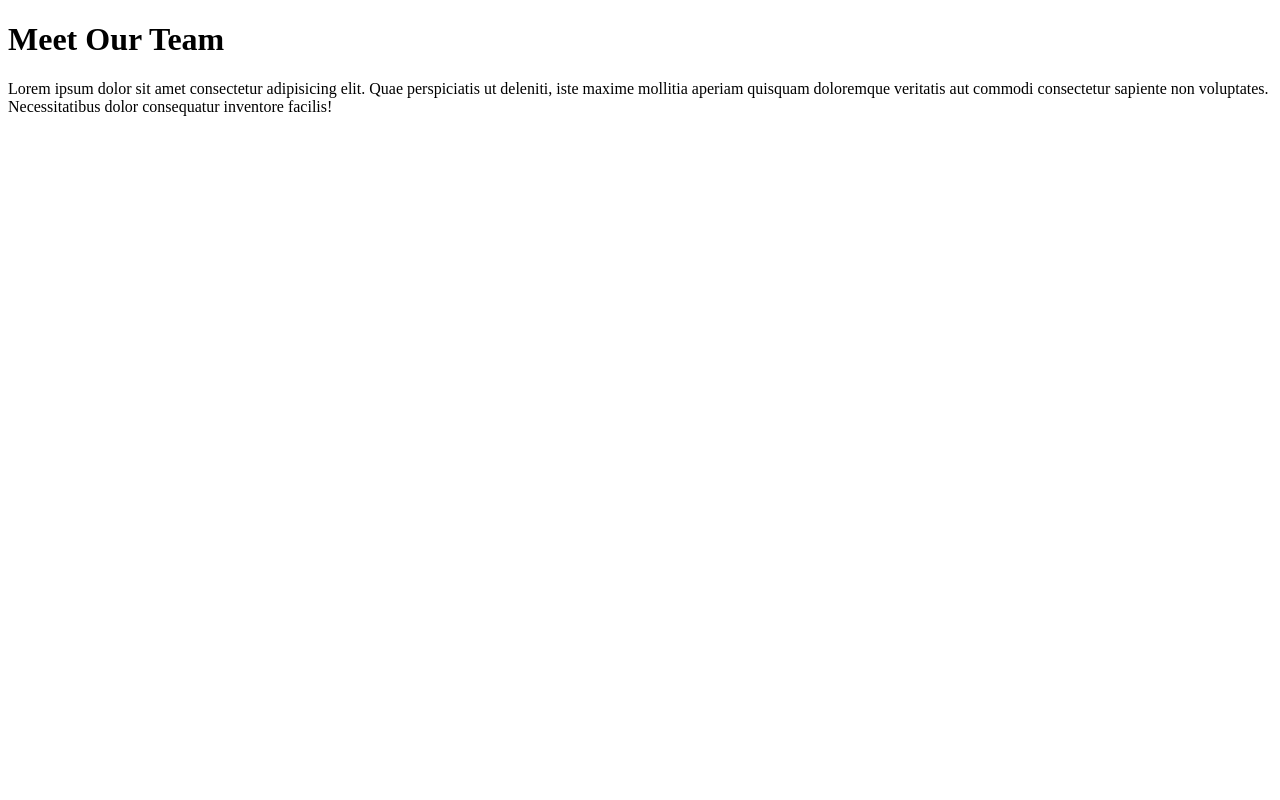
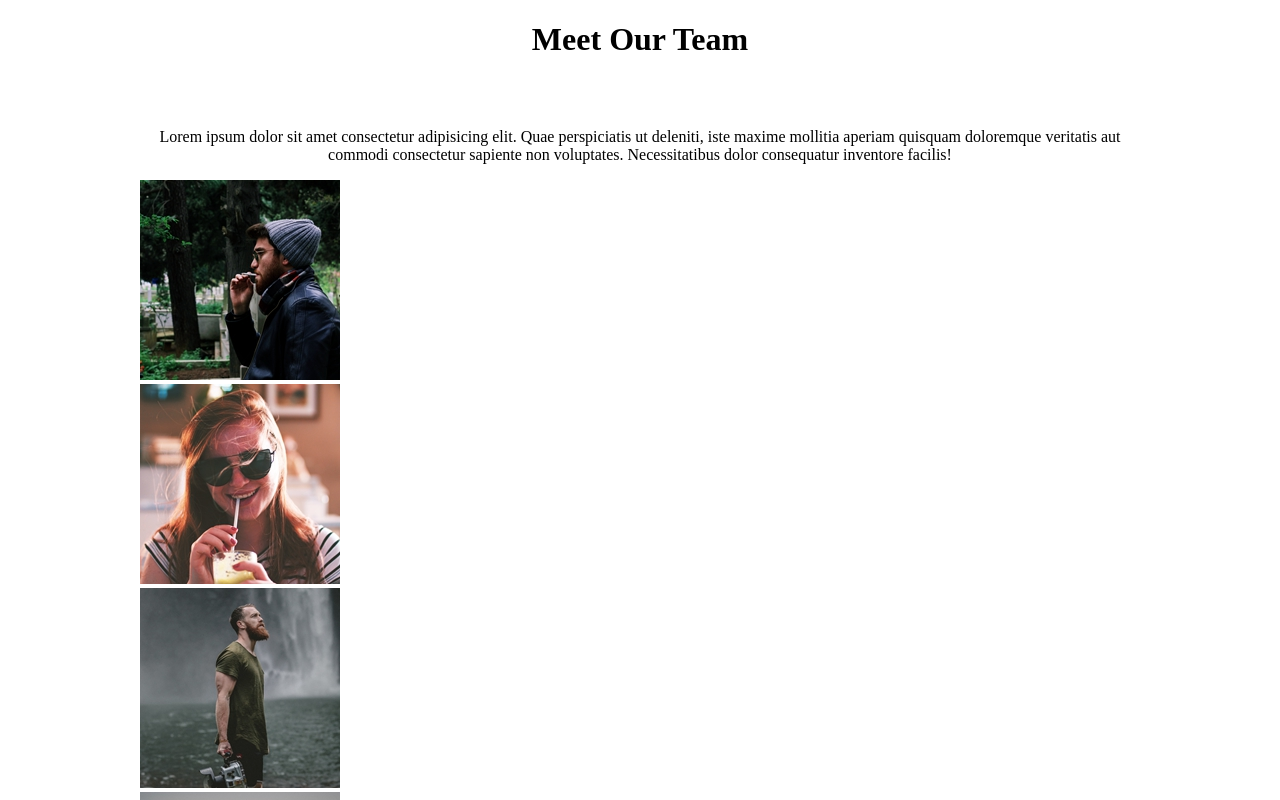
Before and after one commit to valeriobilli/html-css-float-cards, a plain HTML site: page index.html in a window 1280 px wide. Shown: the top 800 px of the page. Drawn offline with Linux system fonts and the light colour scheme.

Commit message:
Add Photos

```diff
--- a/css/style.css
+++ b/css/style.css
@@ -0,0 +1,13 @@
+.container {
+    max-width: 1000px;
+    margin: auto;
+}
+
+h1 {
+    text-align: center;
+    margin-bottom: 70px;
+}
+
+#intro {
+    text-align: center;
+}
--- a/index.html
+++ b/index.html
@@ -10,18 +10,24 @@
 <body>
     <div class="container">
         <h1>Meet Our Team</h1>
-        <p>Lorem ipsum dolor sit amet consectetur adipisicing elit. Quae perspiciatis ut deleniti, iste maxime mollitia aperiam quisquam doloremque veritatis aut commodi consectetur sapiente non voluptates. Necessitatibus dolor consequatur inventore facilis!</p>
+        <p id="intro">Lorem ipsum dolor sit amet consectetur adipisicing elit. Quae perspiciatis ut deleniti, iste maxime mollitia aperiam quisquam doloremque veritatis aut commodi consectetur sapiente non voluptates. Necessitatibus dolor consequatur inventore facilis!</p>
         <div calss="blocco">
+            <img src="./img/male1.png" alt="Foto Marco Bianchi">
         </div>
         <div calss="blocco">
+            <img src="./img/female1.png" alt="Foto Laura Rossi">
         </div>
         <div calss="blocco">
+            <img src="./img/male2.png" alt="Foto Giorgio Verdi">
         </div>
         <div calss="blocco">
+            <img src="./img/female2.png" alt="Foto Marta Ipsum">
         </div>
         <div calss="blocco">
+            <img src="./img/male3.png" alt="Foto Roberto Lorem">
         </div>
         <div calss="blocco">
+            <img src="./img/female3.png" alt="Foto Daniela Amet">
         </div>
     </div>
 </body>
```
